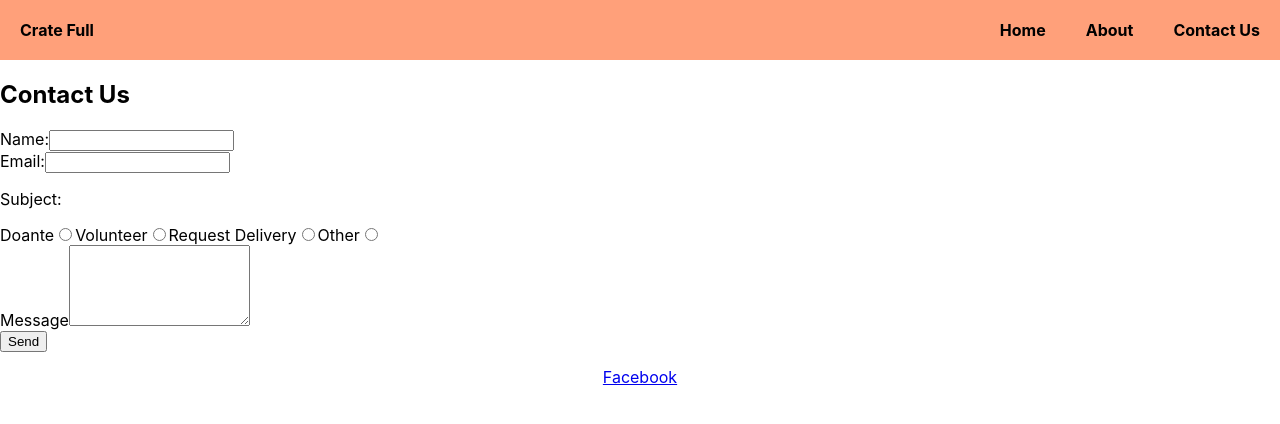
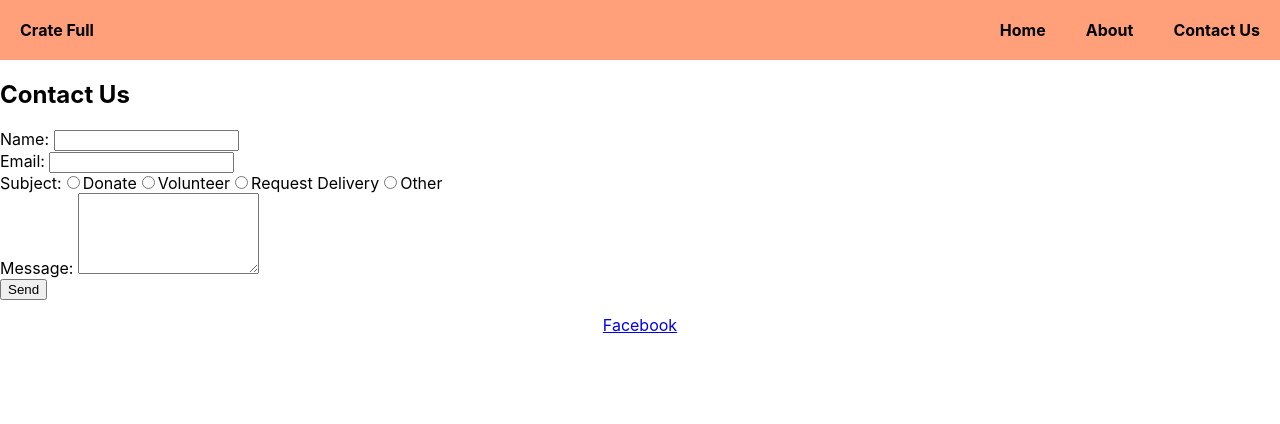
Before and after one commit to capnnemo2/cratefull, a React (Create React App) app: page /contact in a window 1280 px wide. Shown: the top 424 px of the page. Built offline with nearby package versions, Linux system fonts and the light colour scheme.

Commit message:
Corrects spelling

```diff
--- a/src/Contact/Contact.js
+++ b/src/Contact/Contact.js
@@ -37,38 +37,37 @@ function Contact() {
       >
         <div className="form-group">
           <label>
-            Name:
-            <input type="text" name="name" />
+            Name: <input type="text" name="name" />
           </label>
         </div>
         <div className="form-group">
           <label>
-            Email:
+            Email:{"  "}
             <input type="email" name="email" />
           </label>
         </div>
         <div className="form-group">
-          <p>Subject:</p>
+          Subject:
           <label>
-            Doante
             <input type="radio" name="subject" value="donate" />
+            Donate
           </label>
           <label>
+            <input type="radio" name="subject" value="volunteer" />
             Volunteer
-            <input type="radio" name="subject" value="volunteer" />
           </label>
           <label>
+            <input type="radio" name="subject" value="help" />
             Request Delivery
-            <input type="radio" name="subject" value="help" />
           </label>
           <label>
+            <input type="radio" name="subject" value="other" />
             Other
-            <input type="radio" name="subject" value="other" />
           </label>
         </div>
         <div className="form-group">
           <label>
-            Message
+            Message:{"  "}
             <textarea rows={5} name="msg" />
           </label>
         </div>
```
